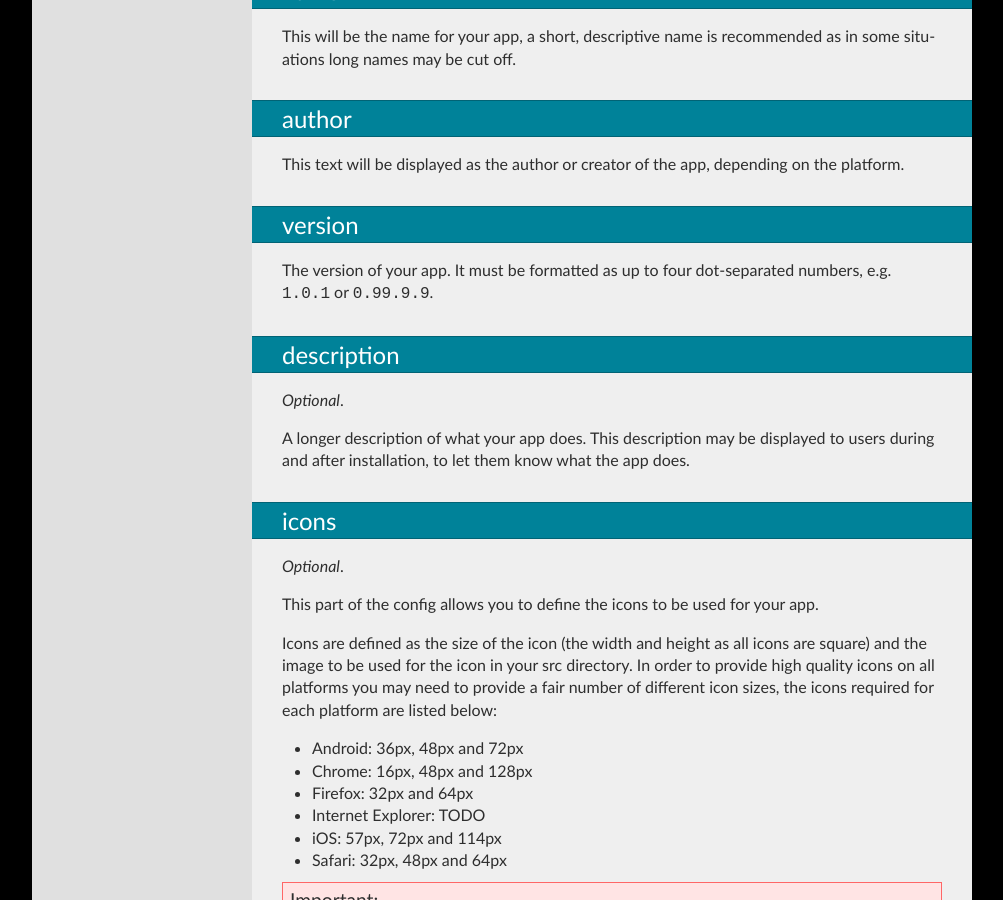
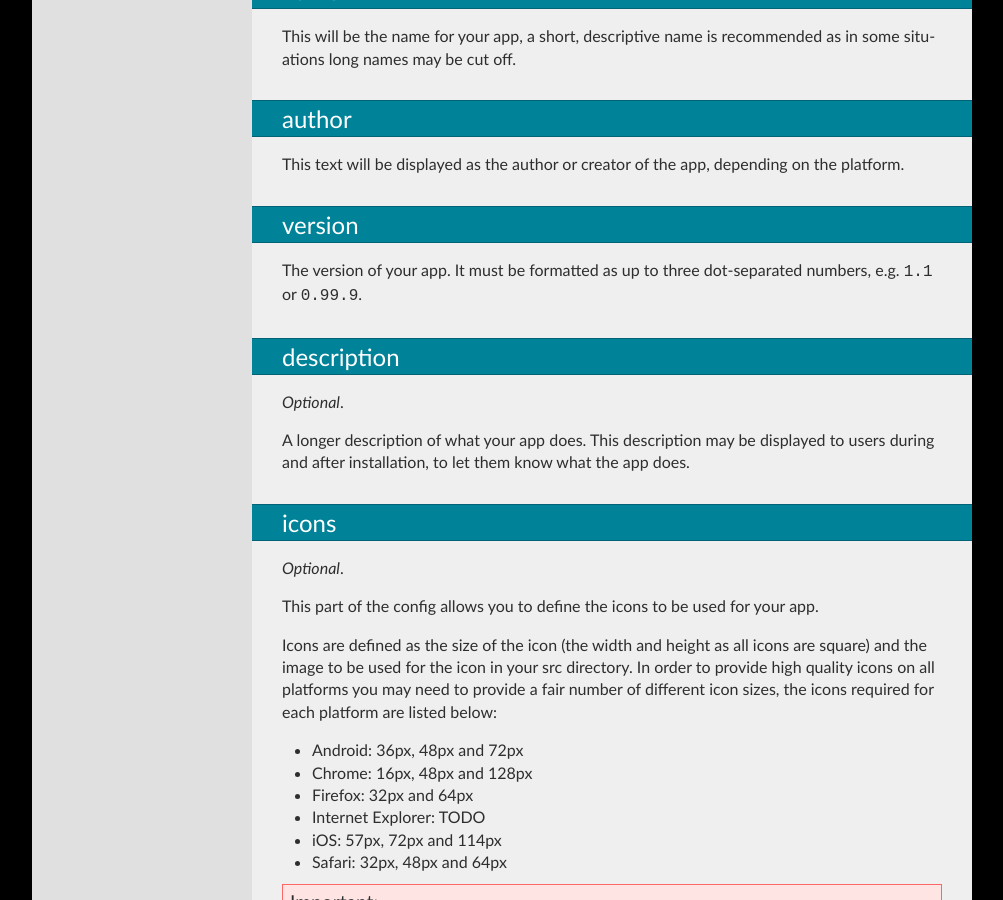
Before and after one commit to trigger-corp/Forge-Documentation, a Sphinx documentation site: the page built from source/config.rst, in a window 1280 px wide and 900 px high, scrolled down 1422 px. Shown: the whole window, without its empty margins (138-1141 px from the left). Built offline with Sphinx 7.4.7, drawn with Linux system fonts in a browser that asks for light colours.

Commit message:
Update config docs for version number schema change.

```diff
--- a/source/config.rst
+++ b/source/config.rst
@@ -85,7 +85,7 @@ This text will be displayed as the author or creator of the app, depending on th
 version
 ~~~~~~~~~~~~~~~~~~~~~~~~~~~~~~~~~~~~~~~~~~~~~~~~~~~~~~~~~~~~~~~~~~~~~~~~~~~~~~~~
 
-The version of your app. It must be formatted as up to four dot-separated numbers, e.g. ``1.0.1`` or ``0.99.9.9``.
+The version of your app. It must be formatted as up to three dot-separated numbers, e.g. ``1.1`` or ``0.99.9``.
 
 .. _field-description:
 
```
